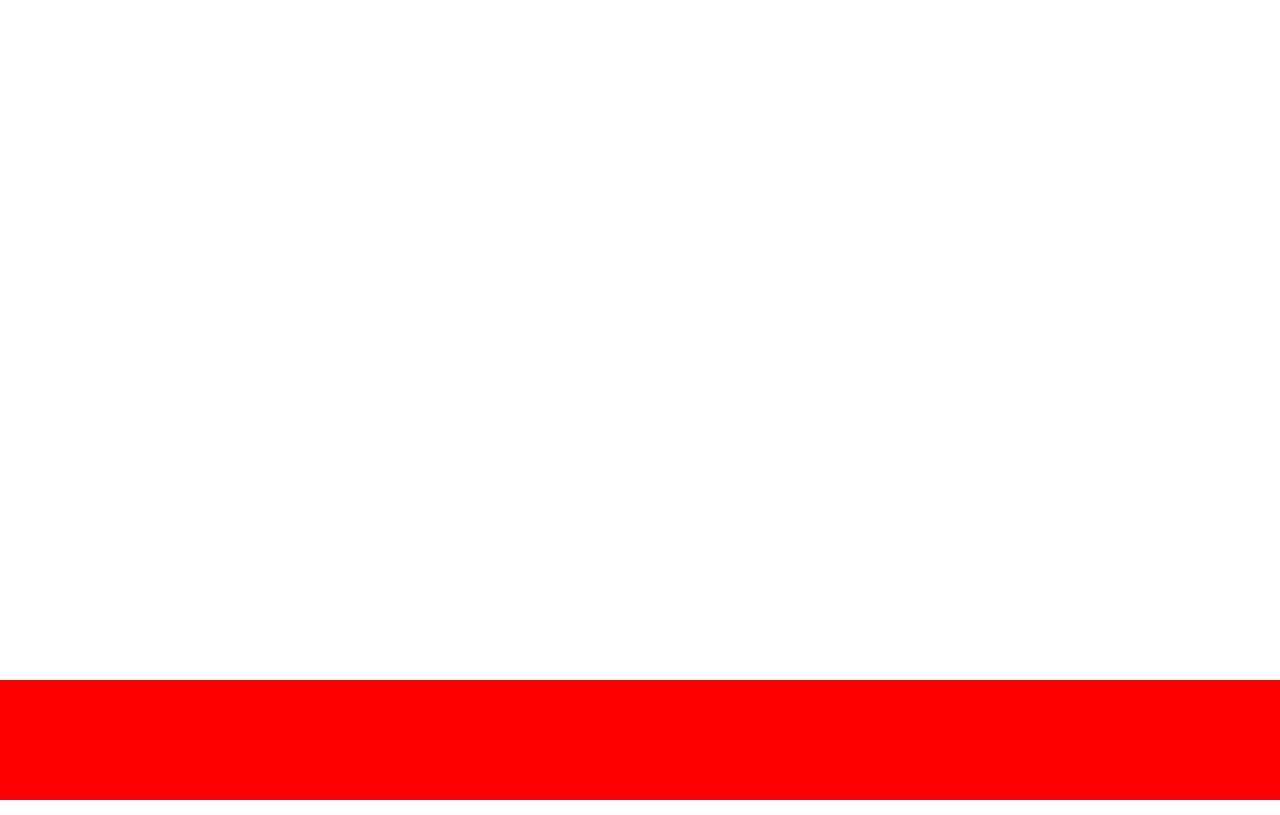
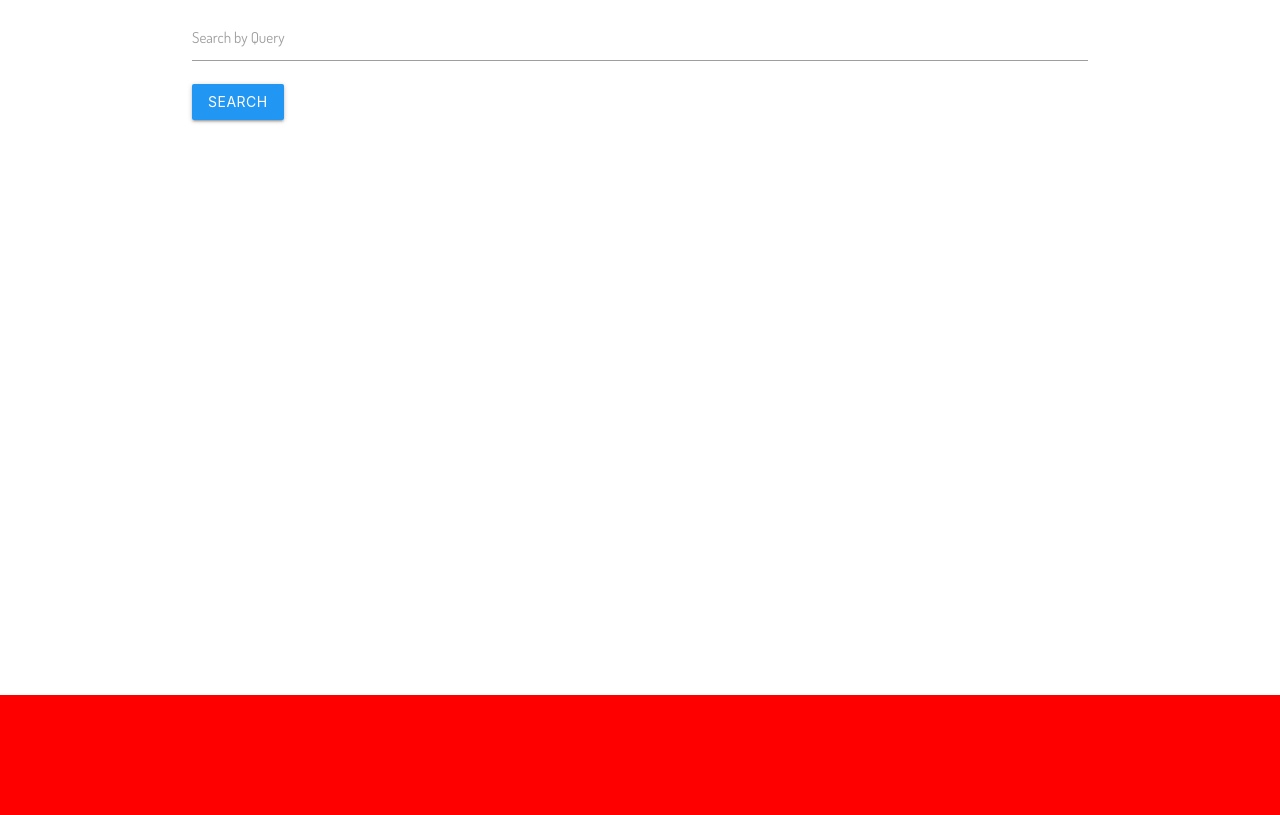
Before and after one commit to SilvenLEAF/RecipeAPP, a React (Create React App) app in the folder client/: page /search in a window 1280 px wide. Built offline with nearby package versions, Linux system fonts and the light colour scheme; a web font is replaced by a local one.

Commit message:
created the Search Query Page

```diff
--- a/client/src/App.js
+++ b/client/src/App.js
@@ -9,6 +9,7 @@ import { BrowserRouter, Route, Switch } from 'react-router-dom';
 
 
 import Home from './components/home/Home'
+import SearchQuery from './components/search/SearchQuery';
 
 
 function App() {
@@ -19,6 +20,7 @@ function App() {
 
           <Switch>
             <Route exact path="/" component={Home} />
+            <Route path="/search" component={SearchQuery} />
           </Switch>
 
         </div>
--- /dev/null
+++ b/client/src/components/search/SearchQuery.js
@@ -0,0 +1,28 @@
+import M from 'materialize-css'
+import React, { useEffect, useState } from 'react'
+
+function SearchQuery() {
+  useEffect(()=>{
+    M.AutoInit()
+  }, [])
+
+  const [query, setQuery] = useState('');
+
+
+  return (
+    <div className="container">
+      <form>
+        <div className="input-field">
+          <input type="text" value={ query } />
+          <label htmlFor="query">Search by Query</label>
+        </div>
+
+        <div className="input-field">
+          <button className="btn waves-effect waves-light blue" type="submit">Search</button>
+        </div>
+      </form>
+    </div>
+  )
+}
+
+export default SearchQuery
```
